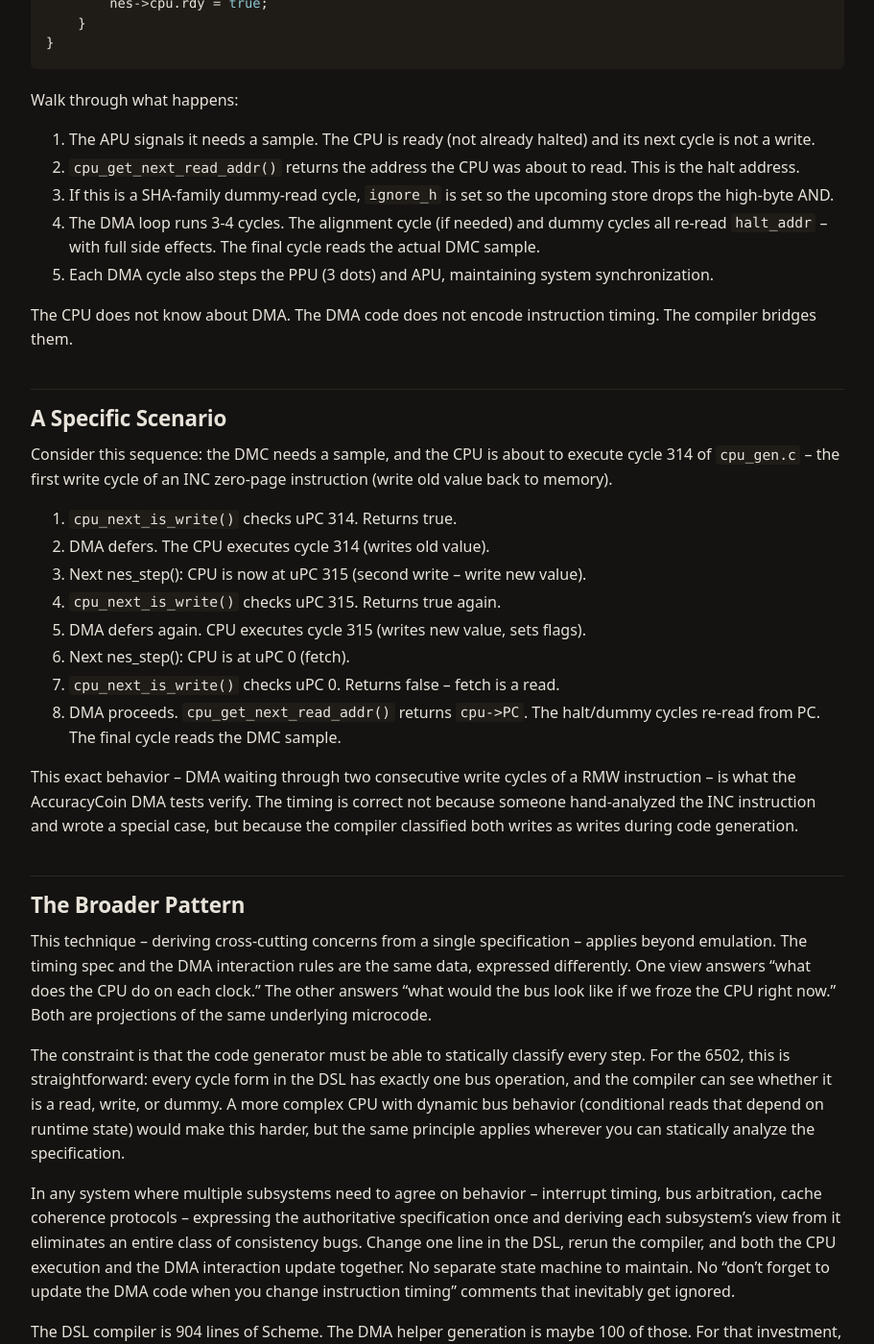
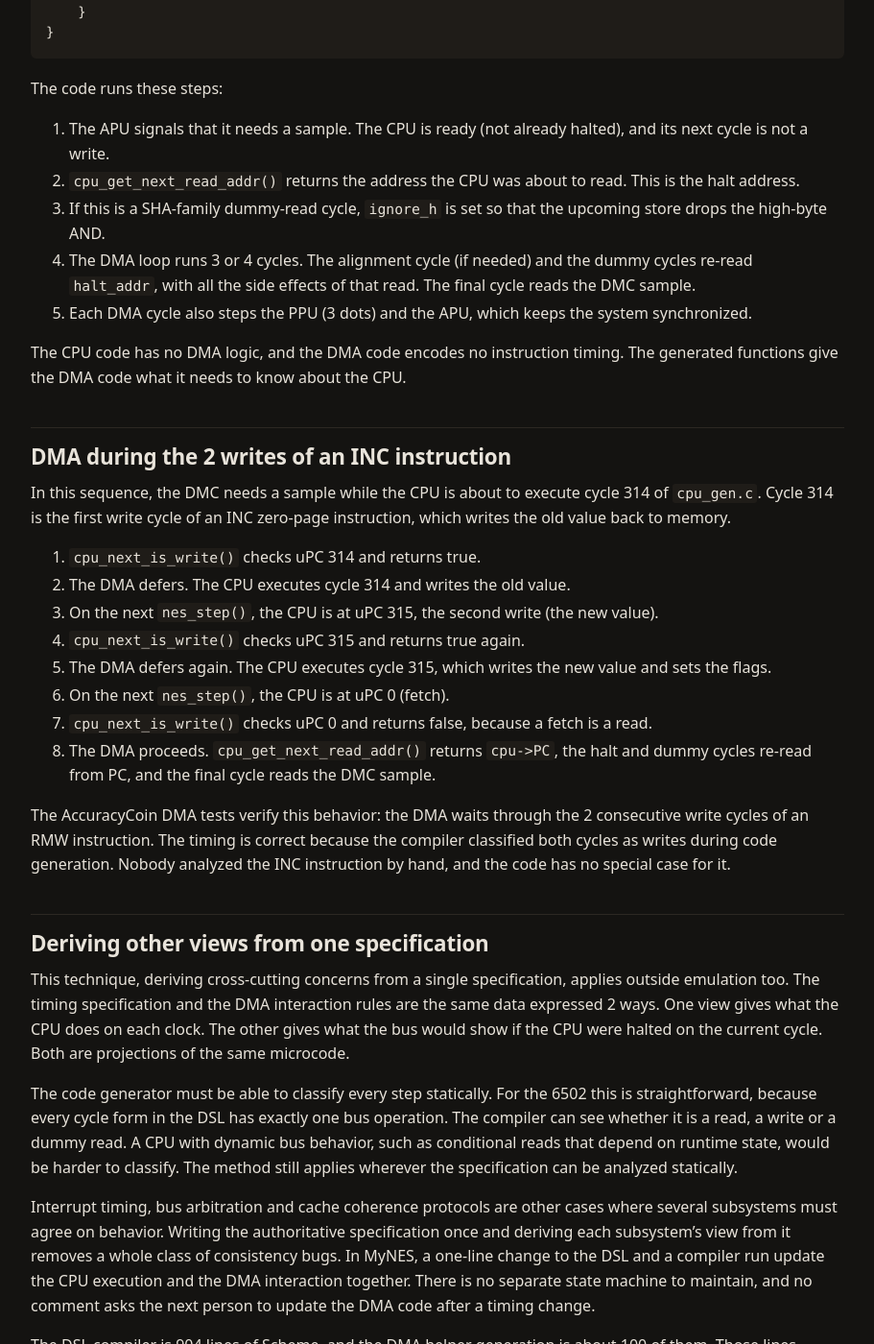
Before and after one commit to yaglo/mynes-web, a Jekyll site: the page built from _posts/2026-09-16-compiler-knows-more.md, in a window 1280 px wide and 1400 px high, scrolled down 2990 px. Shown: the whole window at 96% size, without its empty margins (184-1095 px from the left). Built offline with Jekyll 4.4.1, drawn with Linux system fonts in a browser that asks for light colours; some of the changed text lies outside the part shown.

Commit message:
Rewrite blog posts 1 to 4
Parts 1 to 4 follow STYLE.md now. Each title starts with its part
number and names the topic, and each post opens with what it covers
in place of a teaser line. The posts keep their first person, their
code blocks are byte-identical, and their numbers and measurements are
unchanged. Part 1 reads the AccuracyCoin result from _data/facts.yml and
says in one line that it retracts the earlier 119 of 138.

````diff
--- a/_posts/2026-09-16-compiler-knows-more.md
+++ b/_posts/2026-09-16-compiler-knows-more.md
@@ -1,38 +1,35 @@
 ---
 layout: "post"
-title: "When the Compiler Knows More Than You Do"
+title: "Part 2: DMC DMA timing from the CPU DSL"
 date: "2026-09-16"
+updated: "2026-09-23"
 series: 2
 slug: "compiler-knows-more"
 permalink: "/blog/compiler-knows-more/"
-teaser: "Here is a problem most NES emulators get subtly wrong: the DMC sample fetch."
-description: "Here is a problem most NES emulators get subtly wrong: the DMC sample fetch."
+teaser: "The MyNES DSL compiler generates the functions that tell the DMC DMA what the 6502 does on its next cycle."
+description: "The MyNES DSL compiler generates the functions that tell the DMC DMA what the 6502 does on its next cycle."
 source: "docs/blog/02-compiler-knows-more.md"
 ---
 
-*Deriving DMA behavior from CPU microcode*
+[Part 1: The 6502 timing DSL]({{ '/blog/timing-is-data/' | relative_url }}) described the DSL that generates the MyNES 6502 core. The same compiler generates the functions that the DMC sample fetch uses to find out what the CPU does on its next cycle.
 
----
+## The DMC sample fetch
 
-Here is a problem most NES emulators get subtly wrong: the DMC sample fetch.
+The NES audio chip (APU) has a delta modulation channel (DMC) that plays 1-bit audio samples read directly from cartridge ROM. When the DMC needs a sample, it halts the CPU and takes over the bus for 3 or 4 cycles. The halt comes in the middle of an instruction, for example between cycle 3 and cycle 4 of whatever the CPU was executing.
 
-The NES audio chip (APU) has a delta modulation channel that plays 1-bit audio samples read directly from cartridge ROM. When the DMC needs a sample, it halts the CPU and takes over the bus for 3-4 cycles. This happens mid-instruction. Not between instructions -- literally between cycle 3 and cycle 4 of whatever the CPU was doing.
+The DMA controller needs 3 facts about the CPU's next cycle to work correctly:
 
-For the DMA controller to work correctly, it needs to know three things about the CPU's upcoming cycle:
+1. The address the CPU reads next. The bus does not float while the CPU is halted, and the DMA controller re-reads from the address the CPU was about to drive. Those reads have side effects: reading $2002 clears the VBL flag, reading $2007 increments the VRAM pointer, and reading $4015 clears the frame IRQ.
+2. Whether the next cycle is a read or a write. The hardware cannot halt the CPU during a write cycle, so the DMA waits.
+3. Whether the next cycle is a SHA/SHX/SHY dummy read. These unofficial store instructions compute their store value from the high byte of the target address. When the DMA halts the CPU on the dummy-read cycle right before the write, the address corruption changes: the `(ADH+1)` AND term drops out.
 
-1. **What address would the CPU read next?** When the CPU is halted, the bus doesn't float. The DMA controller re-reads from the address the CPU was about to drive -- and those reads have side effects. Reading $2002 clears the VBL flag. Reading $2007 increments the VRAM pointer. Reading $4015 clears the frame IRQ.
+An emulator can answer these questions with hand-written logic. Someone reads the CPU code, works out which instructions read from which address on which cycle, and writes a second state machine that encodes the answers. That state machine goes out of date when the CPU timing changes, and the CPU and the DMA fall out of sync.
 
-2. **Is the next cycle a read or a write?** Real hardware cannot halt the CPU during a write cycle. The DMA waits.
+## Functions generated by the DSL compiler
 
-3. **Is the next cycle a SHA/SHX/SHY dummy-read?** These unofficial store instructions compute their store value using the high byte of the target address. When DMA halts on the dummy-read cycle right before the write, the address corruption behavior changes -- the `(ADH+1)` AND term drops out entirely.
+The DSL compiler already has the data for all 3 answers. During code emission it classifies every microcode step by bus operation (read, write or dummy read) and records which steps contain SHA-family fixup operations. From this it generates 3 pure functions, each one switch statement.
 
-In most emulators, these questions are answered by hand-coded logic. Someone reads the CPU code, figures out which instructions read from where on which cycle, and writes a parallel state machine that encodes those answers. This works until someone changes the CPU timing. The DMA code doesn't update. Subtle desync.
-
-## The DSL Compiler Derives It
-
-The DSL compiler already knows the answer to all three questions. During code emission, it processes every microcode step and classifies it by bus operation -- read, write, or dummy read. It records which steps contain SHA-family fixup operations. From this analysis, it generates three pure switch-statement functions mechanically.
-
-Here is what the generated `cpu_get_next_read_addr()` looks like (excerpt from `cpu_gen.c`):
+This is an excerpt of the generated `cpu_get_next_read_addr()` in `cpu_gen.c`:
 
 ```c
 uint16_t cpu_get_next_read_addr(CPU *cpu) {
@@ -49,9 +46,9 @@
 }
 ```
 
-Each case inspects the current microcode PC and returns the exact address the CPU would drive on its next cycle. Case 0 (the fetch state) would read from PC. Case 24 (the second cycle of `lda-zp`) would read from the effective address in ADH:ADL. The compiler knows because it already emitted the code that does the read.
+Each case matches the current microcode PC and returns the exact address the CPU would drive on its next cycle. Case 0 (the fetch state) would read from PC. Case 24 (the second cycle of `lda-zp`) would read from the effective address in ADH:ADL. The compiler has this address because it already emitted the code that does the read.
 
-The `cpu_next_is_write()` function is similar -- a switch that returns true for every uPC value where the next cycle writes:
+`cpu_next_is_write()` is a switch of the same kind. It returns true for every uPC value whose next cycle writes:
 
 ```c
 bool cpu_next_is_write(CPU *cpu) {
@@ -68,7 +65,7 @@
 }
 ```
 
-And `cpu_next_is_sha_dummy_read()` identifies exactly 5 microcode steps -- the specific cycles where SHA, SHX, SHY, and TAS perform their page-crossing dummy reads:
+`cpu_next_is_sha_dummy_read()` returns true for exactly 5 microcode steps, the cycles where SHA, SHX, SHY and TAS perform their page-crossing dummy reads:
 
 ```c
 bool cpu_next_is_sha_dummy_read(CPU *cpu) {
@@ -83,11 +80,11 @@
 }
 ```
 
-None of these are hand-written. They are mechanically derived from the DSL. When you add or change an instruction, the DMA helpers update automatically. The CPU timing specification and the DMA interaction rules cannot drift out of sync because they are the same data.
+The compiler derives all 3 functions from the DSL. Adding or changing an instruction updates the DMA helpers automatically. The CPU timing specification and the DMA interaction rules are the same data, so they cannot drift out of sync.
 
-## How nes_step() Uses It
+## How `nes_step()` uses the functions
 
-Here is the actual DMC DMA implementation from `nes.h` (lines 513-550):
+This is the DMC DMA implementation in `nes.h`, lines 513 to 550:
 
 ```c
 if (apu_dmc_needs_sample(&nes->apu) && nes->cpu.rdy
@@ -124,37 +121,37 @@
 }
 ```
 
-Walk through what happens:
+The code runs these steps:
 
-1. The APU signals it needs a sample. The CPU is ready (not already halted) and its next cycle is not a write.
+1. The APU signals that it needs a sample. The CPU is ready (not already halted), and its next cycle is not a write.
 2. `cpu_get_next_read_addr()` returns the address the CPU was about to read. This is the halt address.
-3. If this is a SHA-family dummy-read cycle, `ignore_h` is set so the upcoming store drops the high-byte AND.
-4. The DMA loop runs 3-4 cycles. The alignment cycle (if needed) and dummy cycles all re-read `halt_addr` -- with full side effects. The final cycle reads the actual DMC sample.
-5. Each DMA cycle also steps the PPU (3 dots) and APU, maintaining system synchronization.
+3. If this is a SHA-family dummy-read cycle, `ignore_h` is set so that the upcoming store drops the high-byte AND.
+4. The DMA loop runs 3 or 4 cycles. The alignment cycle (if needed) and the dummy cycles re-read `halt_addr`, with all the side effects of that read. The final cycle reads the DMC sample.
+5. Each DMA cycle also steps the PPU (3 dots) and the APU, which keeps the system synchronized.
 
-The CPU does not know about DMA. The DMA code does not encode instruction timing. The compiler bridges them.
+The CPU code has no DMA logic, and the DMA code encodes no instruction timing. The generated functions give the DMA code what it needs to know about the CPU.
 
-## A Specific Scenario
+## DMA during the 2 writes of an INC instruction
 
-Consider this sequence: the DMC needs a sample, and the CPU is about to execute cycle 314 of `cpu_gen.c` -- the first write cycle of an INC zero-page instruction (write old value back to memory).
+In this sequence, the DMC needs a sample while the CPU is about to execute cycle 314 of `cpu_gen.c`. Cycle 314 is the first write cycle of an INC zero-page instruction, which writes the old value back to memory.
 
-1. `cpu_next_is_write()` checks uPC 314. Returns true.
-2. DMA defers. The CPU executes cycle 314 (writes old value).
-3. Next nes_step(): CPU is now at uPC 315 (second write -- write new value).
-4. `cpu_next_is_write()` checks uPC 315. Returns true again.
-5. DMA defers again. CPU executes cycle 315 (writes new value, sets flags).
-6. Next nes_step(): CPU is at uPC 0 (fetch).
-7. `cpu_next_is_write()` checks uPC 0. Returns false -- fetch is a read.
-8. DMA proceeds. `cpu_get_next_read_addr()` returns `cpu->PC`. The halt/dummy cycles re-read from PC. The final cycle reads the DMC sample.
+1. `cpu_next_is_write()` checks uPC 314 and returns true.
+2. The DMA defers. The CPU executes cycle 314 and writes the old value.
+3. On the next `nes_step()`, the CPU is at uPC 315, the second write (the new value).
+4. `cpu_next_is_write()` checks uPC 315 and returns true again.
+5. The DMA defers again. The CPU executes cycle 315, which writes the new value and sets the flags.
+6. On the next `nes_step()`, the CPU is at uPC 0 (fetch).
+7. `cpu_next_is_write()` checks uPC 0 and returns false, because a fetch is a read.
+8. The DMA proceeds. `cpu_get_next_read_addr()` returns `cpu->PC`, the halt and dummy cycles re-read from PC, and the final cycle reads the DMC sample.
 
-This exact behavior -- DMA waiting through two consecutive write cycles of a RMW instruction -- is what the AccuracyCoin DMA tests verify. The timing is correct not because someone hand-analyzed the INC instruction and wrote a special case, but because the compiler classified both writes as writes during code generation.
+The AccuracyCoin DMA tests verify this behavior: the DMA waits through the 2 consecutive write cycles of an RMW instruction. The timing is correct because the compiler classified both cycles as writes during code generation. Nobody analyzed the INC instruction by hand, and the code has no special case for it.
 
-## The Broader Pattern
+## Deriving other views from one specification
 
-This technique -- deriving cross-cutting concerns from a single specification -- applies beyond emulation. The timing spec and the DMA interaction rules are the same data, expressed differently. One view answers "what does the CPU do on each clock." The other answers "what would the bus look like if we froze the CPU right now." Both are projections of the same underlying microcode.
+This technique, deriving cross-cutting concerns from a single specification, applies outside emulation too. The timing specification and the DMA interaction rules are the same data expressed 2 ways. One view gives what the CPU does on each clock. The other gives what the bus would show if the CPU were halted on the current cycle. Both are projections of the same microcode.
 
-The constraint is that the code generator must be able to statically classify every step. For the 6502, this is straightforward: every cycle form in the DSL has exactly one bus operation, and the compiler can see whether it is a read, write, or dummy. A more complex CPU with dynamic bus behavior (conditional reads that depend on runtime state) would make this harder, but the same principle applies wherever you can statically analyze the specification.
+The code generator must be able to classify every step statically. For the 6502 this is straightforward, because every cycle form in the DSL has exactly one bus operation. The compiler can see whether it is a read, a write or a dummy read. A CPU with dynamic bus behavior, such as conditional reads that depend on runtime state, would be harder to classify. The method still applies wherever the specification can be analyzed statically.
 
-In any system where multiple subsystems need to agree on behavior -- interrupt timing, bus arbitration, cache coherence protocols -- expressing the authoritative specification once and deriving each subsystem's view from it eliminates an entire class of consistency bugs. Change one line in the DSL, rerun the compiler, and both the CPU execution and the DMA interaction update together. No separate state machine to maintain. No "don't forget to update the DMA code when you change instruction timing" comments that inevitably get ignored.
+Interrupt timing, bus arbitration and cache coherence protocols are other cases where several subsystems must agree on behavior. Writing the authoritative specification once and deriving each subsystem's view from it removes a whole class of consistency bugs. In MyNES, a one-line change to the DSL and a compiler run update the CPU execution and the DMA interaction together. There is no separate state machine to maintain, and no comment asks the next person to update the DMA code after a timing change.
 
-The DSL compiler is 904 lines of Scheme. The DMA helper generation is maybe 100 of those. For that investment, you get a guarantee that the CPU and DMA can never disagree about what happens on the bus.
+The DSL compiler is 904 lines of Scheme, and the DMA helper generation is about 100 of them. Those lines guarantee that the CPU and the DMA agree on what happens on the bus.
````
Also changed, not shown: _posts/2026-09-15-timing-is-data.md (+66 -55 lines), _posts/2026-09-17-signal-nobody-sees.md (+39 -44 lines), _posts/2026-09-18-fourteen-stages.md (+34 -36 lines).
